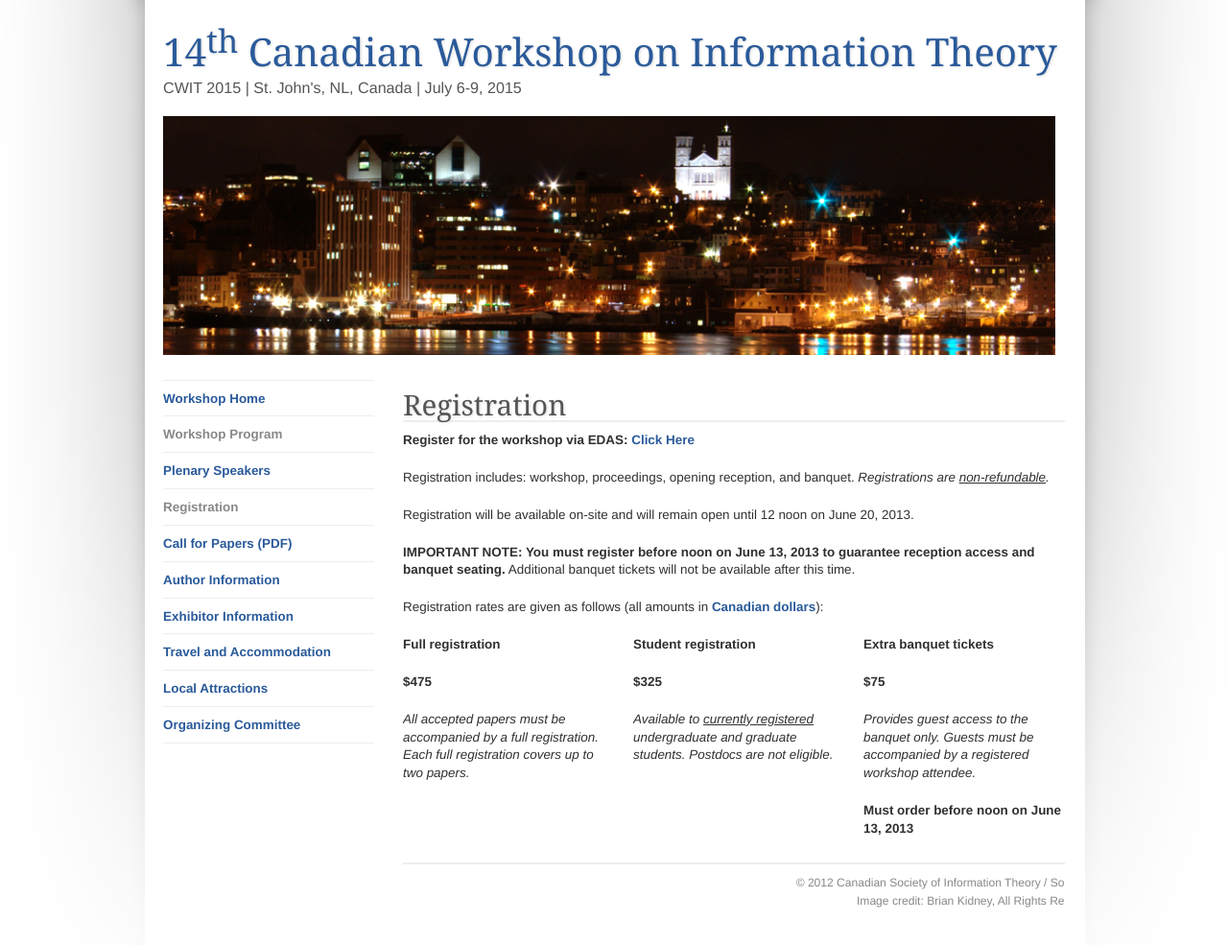
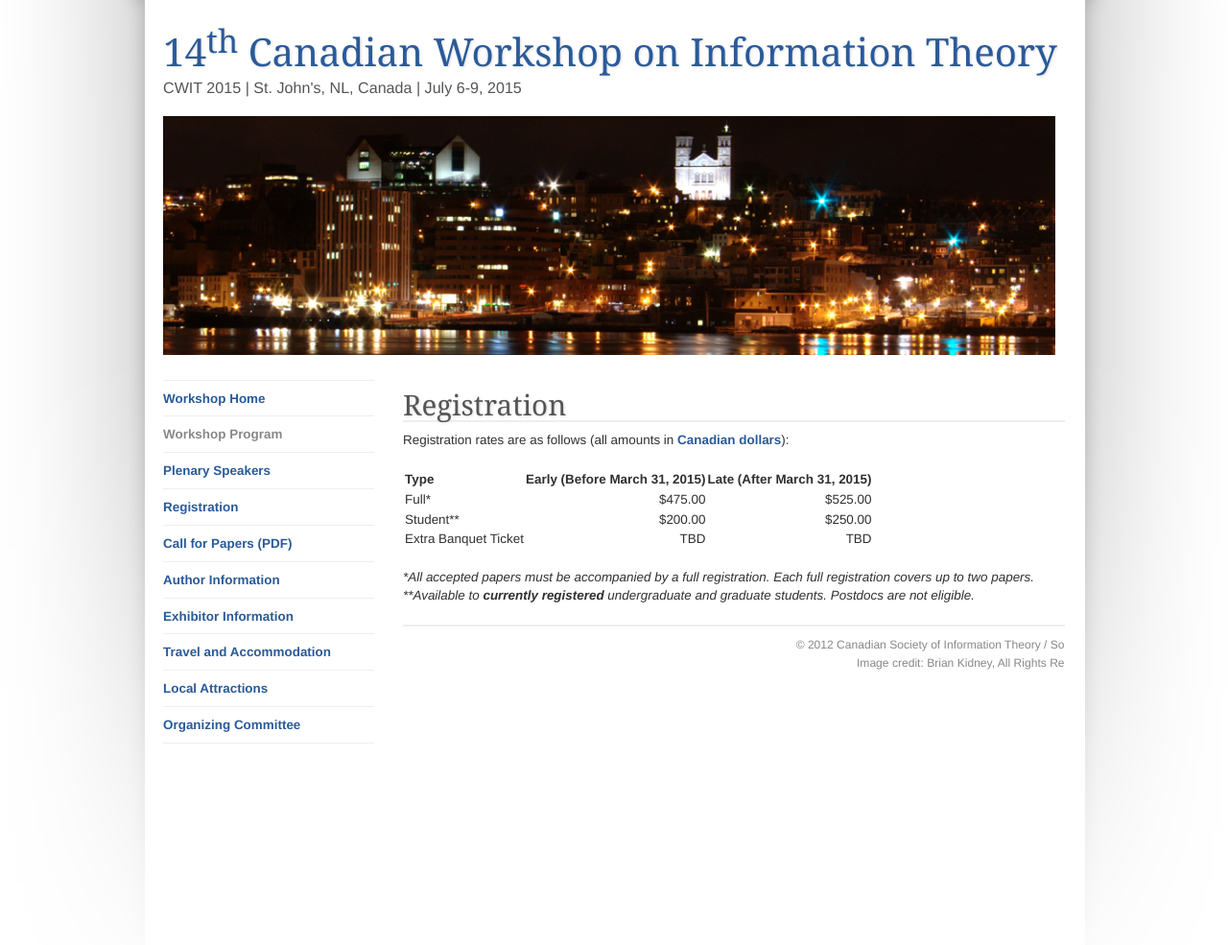
Before and after one commit to bkidney/CWIT2015, a Jekyll site: the page built from registration.md, in a window 1280 px wide. Shown: the whole page at 96% size. Built offline with Jekyll 4.4.1, drawn with Linux system fonts in a browser that asks for light colours; after the commit the page ends 900 px from its top, so only the background shows below that.

Commit message:
Adds basic registration information.

```diff
--- a/_includes/leftmenu.html
+++ b/_includes/leftmenu.html
@@ -3,7 +3,7 @@
     <li><b><a href="index.html">Workshop Home</a></b>
     <li><b><!--<a href="program.html">-->Workshop Program<!--</a>--></b>
     <li><b><a href="plenary.html">Plenary Speakers</a></b>
-    <li><b><!--<a href="registration.html">-->Registration<!--</a>--></b>
+    <li><b><a href="registration.html">Registration</a></b>
     <li><b><a href="files/CWIT_CFP_2015.pdf">Call for Papers (PDF)</a></b>
     <li><b><a href="authors.html">Author Information</a></b>
     <li><b><a href="exhibits.html">Exhibitor Information</a></b>
--- a/registration.html
+++ /dev/null
@@ -1,44 +0,0 @@
----
-layout: default
----
-
-            <h2>Registration</h2>
-
-            <p><b>Register for the workshop via EDAS: <a href="https://www.edas.info/registerPerson.php?c=12325">Click Here</a></b></p>
-
-            <p>Registration includes: workshop, proceedings, opening reception, and banquet. <i>Registrations are <u>non-refundable</u>.</i></p>
-
-            <p>Registration will be available on-site and will remain open until 12 noon on June 20, 2013.</p>
-
-            <p><b>IMPORTANT NOTE: You must register before noon on June 13, 2013 to guarantee reception access and banquet seating.</b> Additional banquet tickets will not be available after this time.</p>
-
-            <p>Registration rates are given as follows
-            (all amounts in <a href="http://www.bankofcanada.ca/rates/exchange/daily-converter/">Canadian dollars</a>):</p>
-
-            <div class="row">
-                <div class="col c3">
-                    <p><b>Full registration</b></p>
-
-                    <p><b>$475</b></p>
-
-                    <p><i>All accepted papers must be accompanied by a full registration. Each full registration covers up to two papers.</i></p>
-
-                </div>
-
-                <div class="col c3">
-                    <p><b>Student registration</b></p>
-
-                    <p><b>$325</b></p>
-
-                    <p><i>Available to <u>currently registered</u> undergraduate and graduate students. Postdocs are not eligible.</i>
-
-                </div>
-
-                <div class="col c3">
-                    <p><b>Extra banquet tickets</b></p>
-
-                    <p><b>$75</b><br /> </p>
-
-                    <p><i>Provides guest access to the banquet only. Guests must be accompanied by a registered workshop attendee.</i></p>
-
-                    <p><b>Must order before noon on June 13, 2013</b></p>
--- /dev/null
+++ b/registration.md
@@ -0,0 +1,19 @@
+---
+layout: default
+---
+
+## Registration ##
+
+Registration rates are as follows \(all amounts in [Canadian dollars](http://www.bankofcanada.ca/rates/exchange/daily-converter/)\):
+
+|:-----|:------------------------------|:----------------------------|
+| Type | Early (Before March 31, 2015) | Late (After March 31, 2015) |
+|:---------------------+--------------:+----------------------------:|
+| Full\*               | $475.00       | $525.00                     |
+| Student\*\*          | $200.00       | $250.00                     |
+| Extra Banquet Ticket | TBD           | TBD                         |
+|----------------------|---------------|-----------------------------|
+
+<br>
+*\*All accepted papers must be accompanied by a full registration. Each full registration covers up to two papers.*
+*\*\*Available to **currently registered** undergraduate and graduate students. Postdocs are not eligible.*
```
